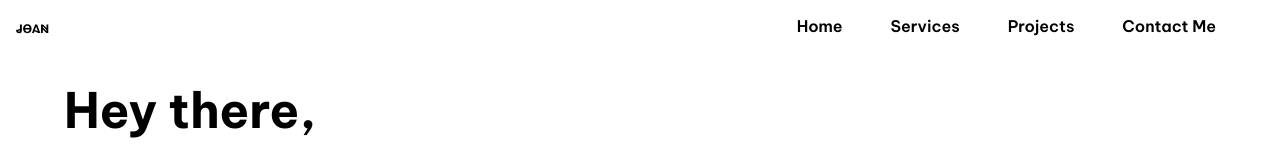
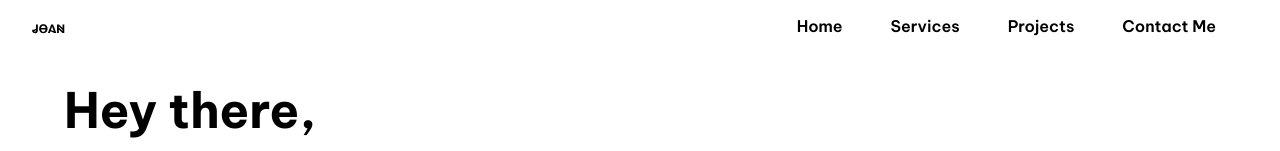
Before and after one commit to JonMenez/landing-page-giDev, a React app: page / in a window 1280 px wide. Shown: the top 151 px of the page. Built offline with nearby package versions, Linux system fonts and the light colour scheme.

Commit message:
[ADD] desktop breakpoint

```diff
--- a/src/styles/logo.scss
+++ b/src/styles/logo.scss
@@ -1,7 +1,15 @@
+@import 'mixins';
 
 /*---------- Logo ----------*/
 
 .logo {
     margin-left: 1rem;
+}
 
+/*--------------------------- Tablet breakpoint ---------------------------*/
+
+@include md {
+    .logo {
+        margin-left: 2rem;
+    }
 }
```
